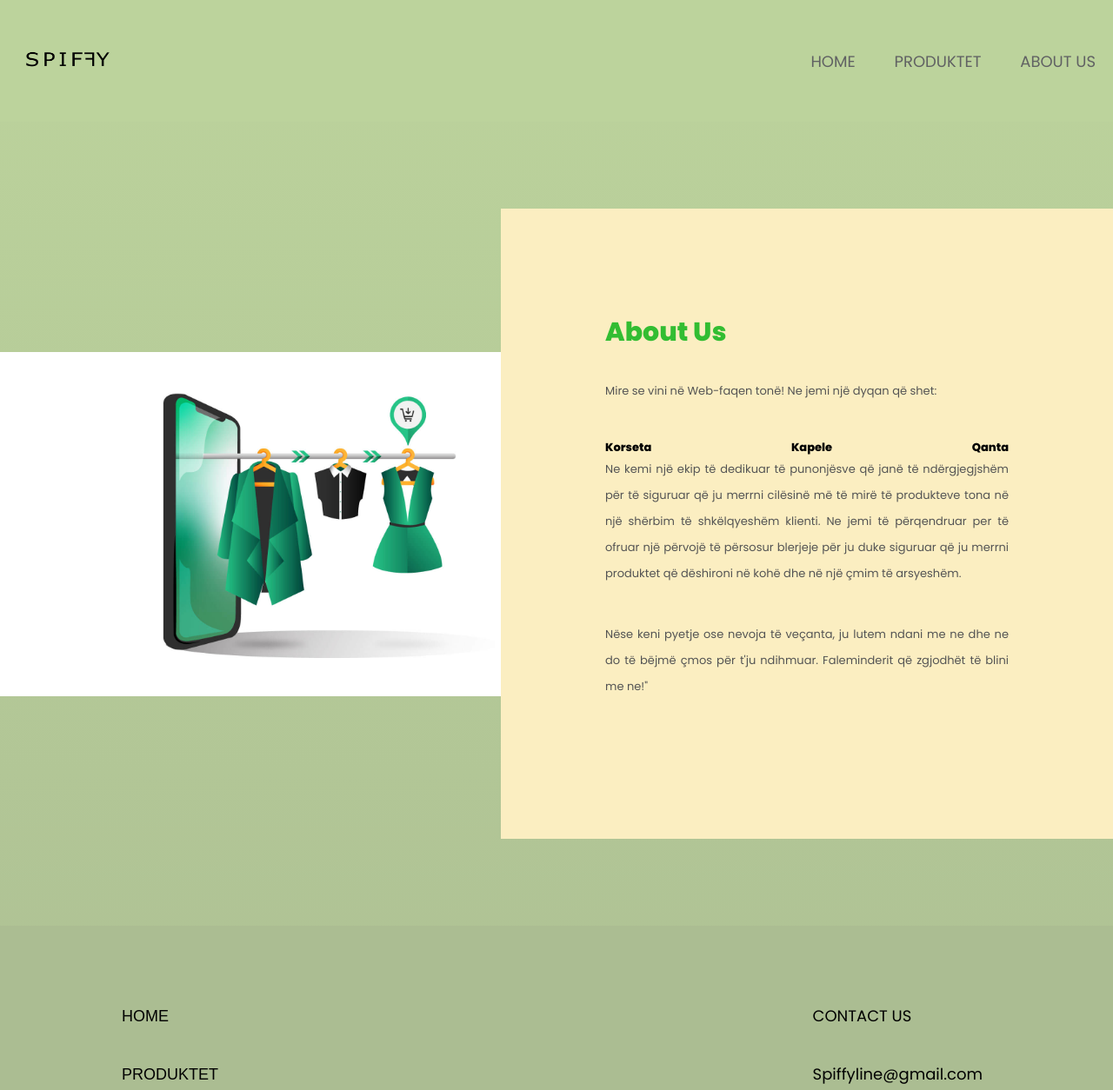
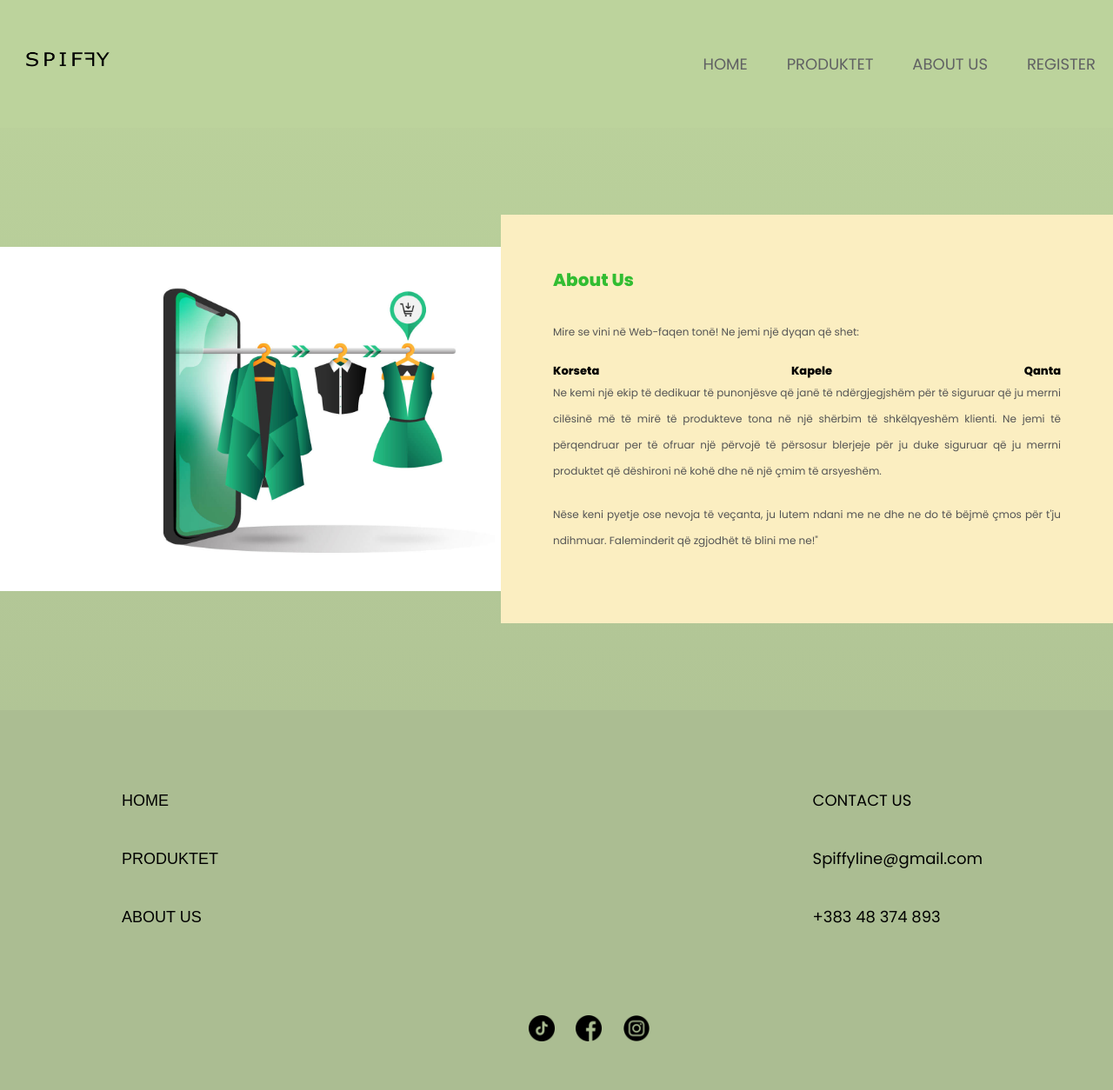
Before and after one commit to gentjusufi01/WebProjekti, a PHP site: page /AboutUs.html in a window 1280 px wide. Shown: the top 1254 px of the page at 87% size. After the commit the page ends 1198 px from the top, so only its background shows below. Run offline with PHP 8.4, Linux system fonts and the light colour scheme.

Commit message:
minor changes

```diff
--- a/AboutUs.html
+++ b/AboutUs.html
@@ -18,11 +18,12 @@ style="background-image: linear-gradient(#BCD39C,#ABBD92);">
 
 
   <nav class="navbar">
-    <img src="./foto/Logo.png"  class="logob">
+    <a href="index.html"><img src="./foto/Logo.png"  class="logob"></a>
     <ul>
         <li><a href="index.html">HOME</a></li>
         <li><a href="Product.html">PRODUKTET</a></li>
         <li><a href="AboutUs.html">ABOUT US</a></li>
+        <li><a href="Register.html">REGISTER</a></li>
 
     </ul>
     </nav>
--- a/Product.html
+++ b/Product.html
@@ -7,11 +7,12 @@
 
 
   <nav class="navbar">
-    <img src="./foto/Logo.png"  class="logob">
+    <a href="index.html"><img src="./foto/Logo.png"  class="logob"></a>
     <ul>
         <li><a href="index.html">HOME</a></li>
         <li><a href="Product.html">PRODUKTET</a></li>
         <li><a href="AboutUs.html">ABOUT US</a></li>
+        <li><a href="Register.html">REGISTER</a></li>
 
     </ul>
     </nav>
--- a/index.html
+++ b/index.html
@@ -11,11 +11,12 @@
 <body>
   <header class="header">
   <nav class="navbar">
-    <img src="./foto/Logo.png"  class="logob">
+    <a href="index.html"><img src="./foto/Logo.png"  class="logob"></a>
     <ul>
         <li><a href="index.html">HOME</a></li>
         <li><a href="Product.html">PRODUKTET</a></li>
         <li><a href="AboutUs.html">ABOUT US</a></li>
+        <li><a href="Register.html">REGISTER</a></li>
 
     </ul>
     </nav>
--- a/style.css
+++ b/style.css
@@ -455,21 +455,21 @@ s{
       width: 55%;
       float: right;
       background-color: #fbeec1;;
-      padding: 120px;
+      padding: 60px;
   }
 
   .inner-container h1{
       margin-bottom: 30px;
-      font-size: 30px;
+      font-size: 20px;
       font-weight: 900;
   }
 
   .textAU{
-      font-size: 13px;
+      font-size: 12px;
       color: #545454;
       line-height: 30px;
       text-align: justify;
-      margin-bottom: 40px;
+      margin-bottom: 20px;
   }
 
   .skills{
```
Also changed, not shown: javascript.js (+24 -1 lines).
